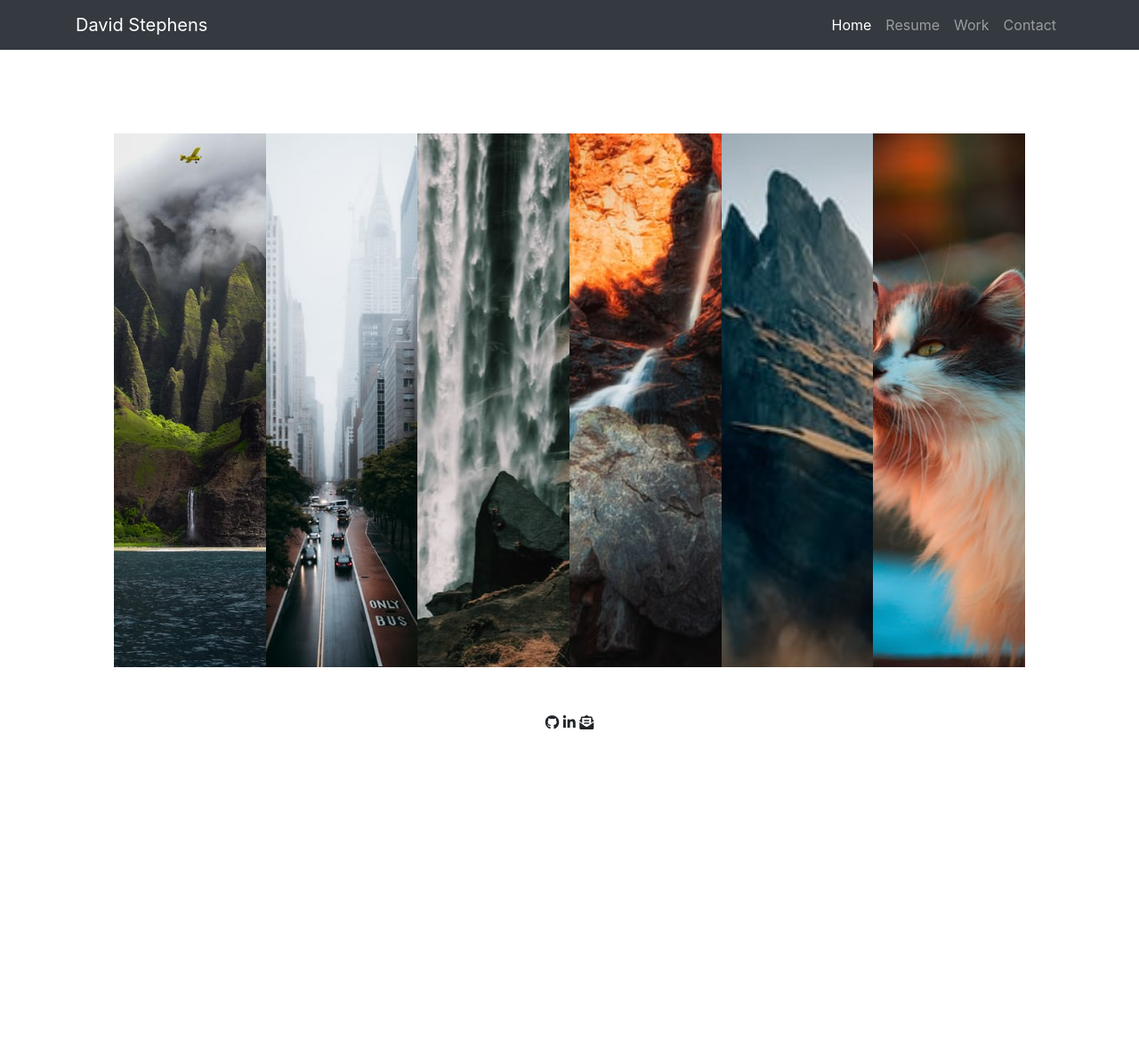
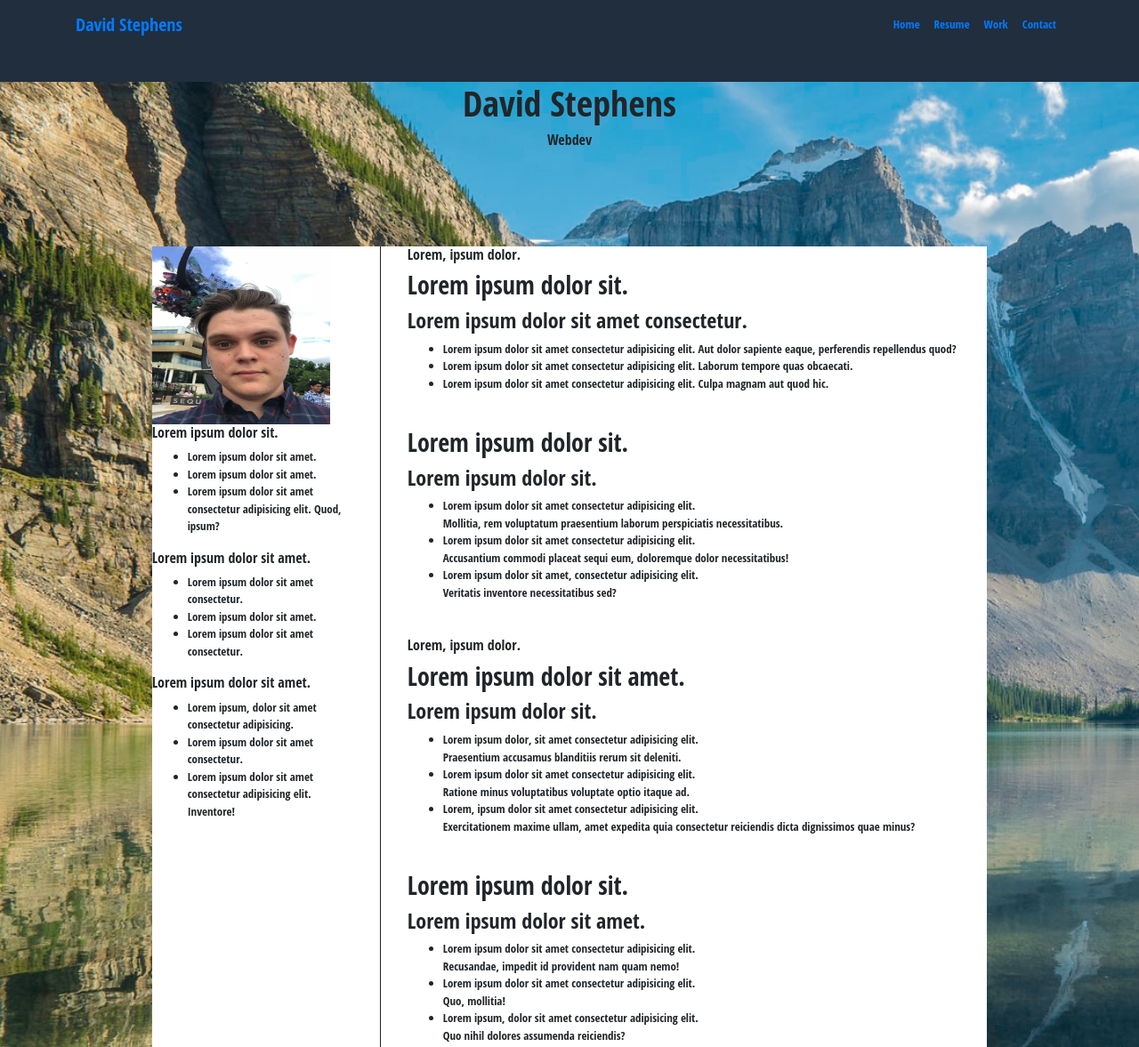
Before and after one commit to DavidStephenss/portfolio-2, a plain HTML site: page resume/resume.html in a window 1280 px wide. Shown: the top 1177 px of the page at 89% size. Before the commit the page ends 900 px from the top, so only its background shows below. Drawn offline with nearby package versions, Linux system fonts and the light colour scheme.

Commit message:
sheeshhhh

```diff
--- a/contact/contact.css
+++ b/contact/contact.css
@@ -59,6 +59,7 @@ footer {
   grid-area: footer;
   text-align: center;
   margin-bottom: 30px;
+  background-color: #202E3E;
   /* background-color: darkgreen; */
 }
 
--- a/portfolioopage/port.css
+++ b/portfolioopage/port.css
@@ -0,0 +1,92 @@
+body{
+  display: grid;
+  grid-template-columns: 1fr;
+  grid-template-rows: .25fr 1fr .25fr;
+  grid-template-areas: "header"
+                       "item"
+                       "footer";
+}
+
+header{
+  grid-area: header;
+}
+
+.gallery-wrap {
+  grid-area: item;
+  display: flex;
+  flex-direction: row;
+  width: 80%;
+  height: 75vh;
+  margin-left: 10%;
+  margin-right: 10%;
+}
+
+.item {
+  flex: 1;
+  /* height: 100%; */
+  background-position: center;
+  background-size: cover;
+  background-repeat: none;
+  transition: flex 3s ease;
+}
+
+.item:hover{
+    flex: 4;
+}
+
+.item-1 {
+  background-image: url('/images/pictureone.jpeg');
+}
+
+.item-2 {
+  background-image: url('/images/picturetwo.jpeg');
+}
+
+.item-3 {
+  background-image: url('/images/photothree.jpeg');
+}
+
+.item-4 {
+  background-image: url('/images/photofour.jpeg');
+}
+
+.item-5 {
+  background-image: url('/images/photofive.jpeg');
+}
+
+.item-6 {
+  background-image: url('/images/photosix.jpeg')
+}
+.social{
+  position: absolute;
+  right: 35px;
+  bottom: 0;
+}
+
+.item-1:hover
+
+img{
+  display: block;
+  width: 32px;
+}
+
+footer {
+  grid-area: footer;
+  margin-top: 50px;
+ text-align: center;
+ background-color: #202E3E;
+}
+
+i {
+  color:black;
+  font-size: 30px;
+  text-align: center;
+  margin-top: 25px;
+  margin-left: 20px;
+  margin-right: 20px;
+  margin-bottom: 20px;
+}
+
+i:hover{
+  color:red;
+}
--- a/resume/resume.css
+++ b/resume/resume.css
@@ -1,77 +1,116 @@
-body{
+.grid-container {
   display: grid;
-  grid-template-columns: 1fr;
-  grid-template-rows: .25fr 1fr .25fr;
-  grid-template-areas: "header"
-                       "item"
-                       "footer";
+  grid-template-columns: 1fr 2fr;
+  grid-template-rows: .25fr .5fr 2fr 1fr .25fr;
+  grid-template-areas:  "header header"
+                        "div-one div-one"
+                        "div-two div-three"
+                        "div-two div-three"
+                        "footer footer";
 }
 
-header{
-  grid-area: header;
+body {
+  background-image: url(/images/backgroundresume.jpeg);
+  background-repeat: no-repeat;
+  background-size: cover;
+  font-family: 'Open Sans Condensed', sans-serif;
 }
 
-.gallery-wrap {
-  grid-area: item;
-  display: flex;
-  flex-direction: row;
-  width: 80%;
-  height: 75vh;
-  margin-left: 10%;
-  margin-right: 10%;
+header {
+  grid-area: header;
+  background-color: #202E3E;
 }
 
-.item {
-  flex: 1;
-  /* height: 100%; */
-  background-position: center;
-  background-size: cover;
-  background-repeat: none;
-  transition: flex 3s ease;
+.headshot {
+  height:200px;
+  width:200px;
 }
 
-.item:hover{
-    flex: 4;
+.div-one {
+  grid-area: div-one;
+  text-align: center;
+  font-size: small;
 }
 
-.item-1 {
-  background-image: url('/images/pictureone.jpeg');
+h1 {
+  text-align: center;
 }
 
-.item-2 {
-  background-image: url('/images/picturetwo.jpeg');
+.div-two {
+  grid-area: div-two;
+  margin-left: 150px;
+  text-align: left;
+  margin-left: 40%;
+ padding-right: 30px;
+ background-color: white;
+ margin-bottom: 40%;
 }
 
-.item-3 {
-  background-image: url('/images/photothree.jpeg');
+.div-three {
+  grid-area: div-three;
+  margin-right: 10%;
+  border-left: solid 1px;
+  text-align: left;
+  margin-right: 20%;
+  padding-left: 30px;
+  background-color: white;
+  margin-bottom: 20%;
 }
 
-.item-4 {
-  background-image: url('/images/photofour.jpeg');
+li {
+  font-size: small;
 }
 
-.item-5 {
-  background-image: url('/images/photofive.jpeg');
+h2 {
+  font-size: medium;
+}
+footer {
+  grid-area: footer;
+  background-color: #202E3E;
+ text-align: center;
+ margin-top: 20px;
 }
 
-.item-6 {
-  background-image: url('/images/photosix.jpeg')
+i {
+    color:black;
+    font-size: 30px;
+    text-align: center;
+    margin-top: 25px;
+    margin-left: 20px;
+    margin-right: 20px;
+    margin-bottom: 20px;
+  }
+
+  i:hover{
+    color:red;
+  }
+
+
+@media (max-width: 600px) {
+  grid-container{
+    display: grid;
+    grid-template-columns: 1fr;
+    grid-template-rows: 0.5fr 1fr 2fr 2fr 0.25fr;
+    grid-template-areas:
+      "header"
+      "div-one"
+      "div-two"
+      "div-three"
+      "footer";
+  }
+  .div-one {
+    margin-right: 5%;
+    margin-left: 5%;
+    padding: auto;
+  }
+
+  .div-two {
+    margin-left: 5%;
+    margin-right: 5%;
+  }
+
+  .div-three {
+    margin-right: 5%;
+    margin-left: 5%;
+  }
 }
-.social{
-  position: absolute;
-  right: 35px;
-  bottom: 0;
-}
-
-.item-1:hover
-
-img{
-  display: block;
-  width: 32px;
-}
-
-footer {
-  grid-area: footer;
-  margin-top: 50px;
- text-align: center;
-}
--- a/resume/resume.html
+++ b/resume/resume.html
@@ -9,9 +9,9 @@
   <link rel="stylesheet" href="resume.css">
   <title>Document</title>
 </head>
-<body>
+<body class="grid-container">
   <header>
-    <nav class="navbar navbar-expand-lg static-top bg-dark navbar-dark">
+    <nav class="navbar navbar-expand-lg static-top">
       <div class="container">
         <a class="navbar-brand" href="#">David Stephens</a>
         <button class="navbar-toggler" type="button" data-toggle="collapse" data-target="#navbarResponsive"
@@ -21,15 +21,15 @@
         <div class="collapse navbar-collapse" id="navbarResponsive">
           <ul class="navbar-nav ml-auto">
             <li class="nav-item active">
-              <a class="nav-link" href="index.html">Home
+              <a class="nav-link" href="/index.html">Home
                 <span class="sr-only">(current)</span>
               </a>
             </li>
             <li class="nav-item">
-              <a class="nav-link" href="./resume/resume.html">Resume</a>
+              <a class="nav-link" href="/resume/resume.html">Resume</a>
             </li>
             <li class="nav-item">
-              <a class="nav-link" href="./portfolioopage/port.html">Work</a>
+              <a class="nav-link" href="/portfolioopage/port.html">Work</a>
             </li>
             <li class="nav-item">
               <a class="nav-link" href="/contact/contact.html">Contact</a>
@@ -39,23 +39,76 @@
       </div>
     </nav>
   </header>
-  <div class="images">
-    <div class="gallery-wrap">
-      <div class="item item-1"></div>
-      <div class="item item-2"></div>
-      <div class="item item-3"></div>
-      <div class="item item-4"></div>
-      <div class="item item-5"></div>
-      <div class="item item-6"></div>
-    </div>
-   </div>
-  <!-- <img class="imageone" src="/images/pictureone.jpeg">
-  <img class="imagetwo" src="/images/picturetwo.jpeg">
-  <img class="imagethree" src="/images/photothree.jpeg">
-  <img class="imagefour" src="/images/photofour.jpeg">
-  <img class="imagefive" src="/images/photofive.jpeg">
-  <img class="imagesix" src="/images/photosix.jpeg"> -->
-</div>
+  <div class="div-one">
+    <h1>David Stephens</h1>
+    <h2>Webdev</h2>
+  </div>
+  <div class="div-two">
+    <img class="headshot" src="/images/Myprofilepic.jpeg">
+    <h2>Lorem ipsum dolor sit.</h2>
+    <ul>
+     <li>Lorem ipsum dolor sit amet.</li>
+     <li>Lorem ipsum dolor sit amet.</li>
+     <li>Lorem ipsum dolor sit amet consectetur adipisicing elit. Quod, ipsum?</li>
+    </ul>
+    <h2>Lorem ipsum dolor sit amet.</h2>
+    <ul>
+      <li>Lorem ipsum dolor sit amet consectetur.</li>
+      <li>Lorem ipsum dolor sit amet.</li>
+      <li>Lorem ipsum dolor sit amet consectetur.</li>
+    </ul>
+    <h2>Lorem ipsum dolor sit amet.</h2>
+    <ul>
+    <li>Lorem ipsum, dolor sit amet consectetur adipisicing.</li>
+    <li>Lorem ipsum dolor sit amet consectetur.</li>
+    <li>Lorem ipsum dolor sit amet consectetur adipisicing elit. Inventore!</li>
+    </ul>
+  </div>
+ <div class="div-three">
+   <h2>Lorem, ipsum dolor.</h2>
+   <h3>Lorem ipsum dolor sit.</h3>
+   <h4>Lorem ipsum dolor sit amet consectetur.</h4>
+   <ul>
+     <li>Lorem ipsum dolor sit amet consectetur adipisicing elit. Aut dolor sapiente eaque, perferendis repellendus quod?</li>
+     <li>Lorem ipsum dolor sit amet consectetur adipisicing elit. Laborum tempore quas obcaecati.</li>
+     <li>Lorem ipsum dolor sit amet consectetur adipisicing elit. Culpa magnam aut quod hic.</li>
+   </ul>
+   <br>
+   <h3>Lorem ipsum dolor sit.</h3>
+   <h4>Lorem ipsum dolor sit.</h4>
+   <ul>
+     <li>Lorem ipsum dolor sit amet consectetur adipisicing elit.<br>
+        Mollitia, rem voluptatum praesentium laborum perspiciatis necessitatibus.</li>
+     <li>Lorem ipsum dolor sit amet consectetur adipisicing elit. <br>
+       Accusantium commodi placeat sequi eum, doloremque dolor necessitatibus!</li>
+     <li>Lorem ipsum dolor sit amet, consectetur adipisicing elit. <br>
+       Veritatis inventore necessitatibus sed?</li>
+   </ul>
+   <br>
+  <h2>Lorem, ipsum dolor.</h2>
+  <h3>Lorem ipsum dolor sit amet.</h3>
+  <h4>Lorem ipsum dolor sit.</h4>
+   <ul>
+     <li>Lorem ipsum dolor, sit amet consectetur adipisicing elit.<br>
+        Praesentium accusamus blanditiis rerum sit deleniti.</li>
+     <li>Lorem ipsum dolor sit amet consectetur adipisicing elit.<br>
+       Ratione minus voluptatibus voluptate optio itaque ad.</li>
+     <li>Lorem, ipsum dolor sit amet consectetur adipisicing elit.<br>
+        Exercitationem maxime ullam, amet expedita quia consectetur reiciendis dicta dignissimos quae minus?</li>
+   </ul>
+   <br>
+   <h3>Lorem ipsum dolor sit.</h3>
+   <h4>Lorem ipsum dolor sit amet.</h4>
+   <ul>
+     <li>Lorem ipsum dolor sit amet consectetur adipisicing elit. <br>
+       Recusandae, impedit id provident nam quam nemo!</li>
+     <li>Lorem ipsum dolor sit amet consectetur adipisicing elit. <br>
+       Quo, mollitia!</li>
+     <li>Lorem ipsum, dolor sit amet consectetur adipisicing elit.<br>
+        Quo nihil dolores assumenda reiciendis?</li>
+   </ul>
+   <br>
+ </div>
   <footer>
     <i class="fab fa-github"></i>
     <i class="fab fa-linkedin-in"></i>
--- a/style.css
+++ b/style.css
@@ -7,10 +7,12 @@
                        "me"
                       "paragraph"
                       "footer";
+  font-family: 'Open Sans Condensed', sans-serif;
   }
 
 .myHeader {
   grid-area: myHeader;
+  background-color: #202E3E;
 }
 
 .picture-of-me {
@@ -20,6 +22,20 @@
   border-radius: 50%;
   margin: 15% auto;
   align-content: center;
+}
+
+.navbar{
+  background-color: #202E3E;
+}
+
+.nav-link{
+  color: white;
+  font-family: 'Open Sans Condensed', sans-serif;
+}
+
+.navbar-brand{
+  font-family: 'Open Sans Condensed', sans-serif;
+  color: white;
 }
 
 .me {
@@ -34,6 +50,10 @@
   /* margin-top: 120px; */
 }
 
+h2 {
+color: #38433A;
+}
+
 .top {
   background-image: url(https://media.giphy.com/media/l4FGweSrz2B3mSHw4/giphy.gif);
   background-size: cover;
@@ -41,14 +61,14 @@
   margin: 0;
   position: relative;
   width: 100%;
-  background-color: #AAA;
+  background-color: #202E3E;
   height: 100%;
   opacity: 1;
   text-align: center;
-  font-family: "helvetica";
+  font-family: 'Open Sans Condensed', sans-serif;
   font-size: 80px;
   font-weight: 100;
-  color: #FFF;
+  color: #202E3E;
   text-align: center;
   }
 
@@ -62,12 +82,13 @@
     display: flex;
     font-size: large;
     align-self: center;
+    background-color: #202E3E;
 
   }
 
   footer {
     grid-area: footer;
-    background-color: purple;
+    background-color: #202E3E;
    text-align: center;
    margin-top: 20px;
   }
@@ -83,7 +104,7 @@
   }
 
   i:hover{
-    color:red;
+    color: #38433A;
   }
 
 @media (min-width: 900px) {
```
Also changed, not shown: contact/contact.html (+2 -2 lines), index.html (+1 -1 lines), portfolioopage/port.html (+18 -3 lines), images/backgroundresume.jpeg (added), images/headshot.jpeg (added).
